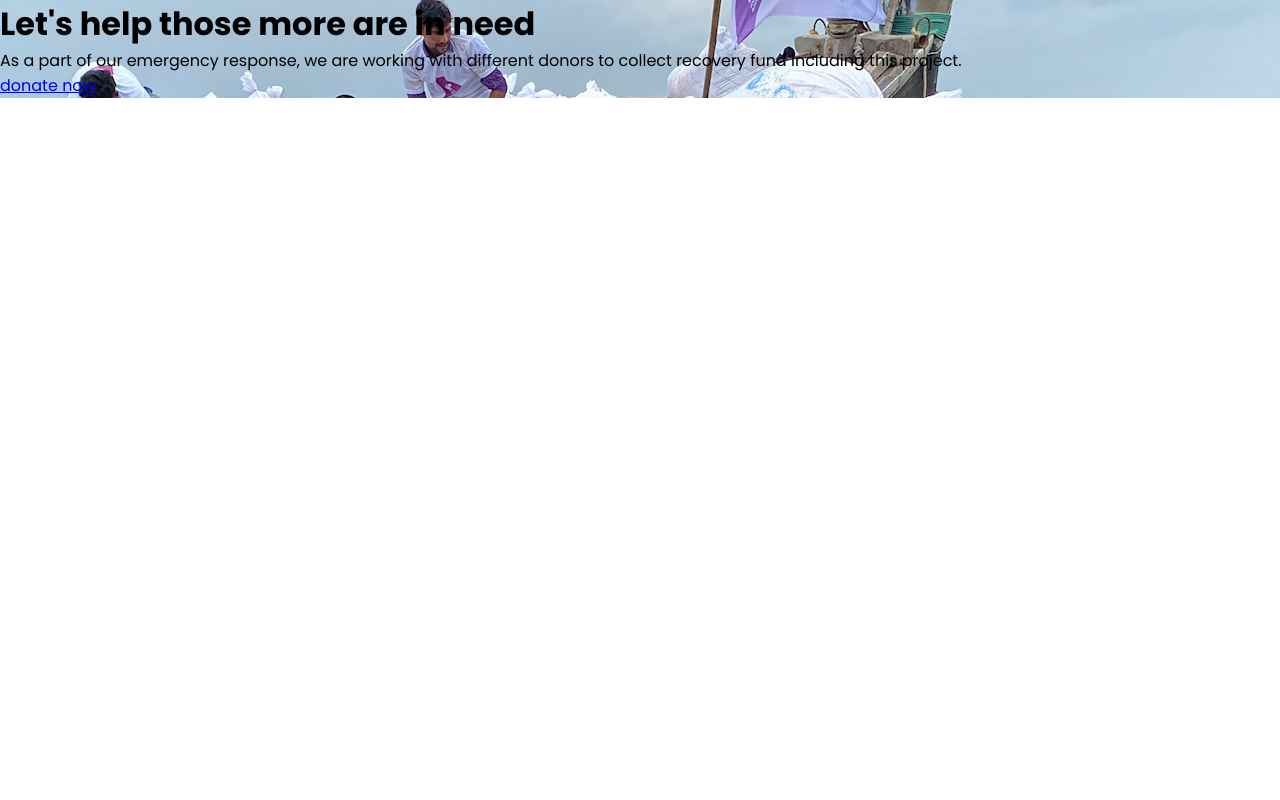
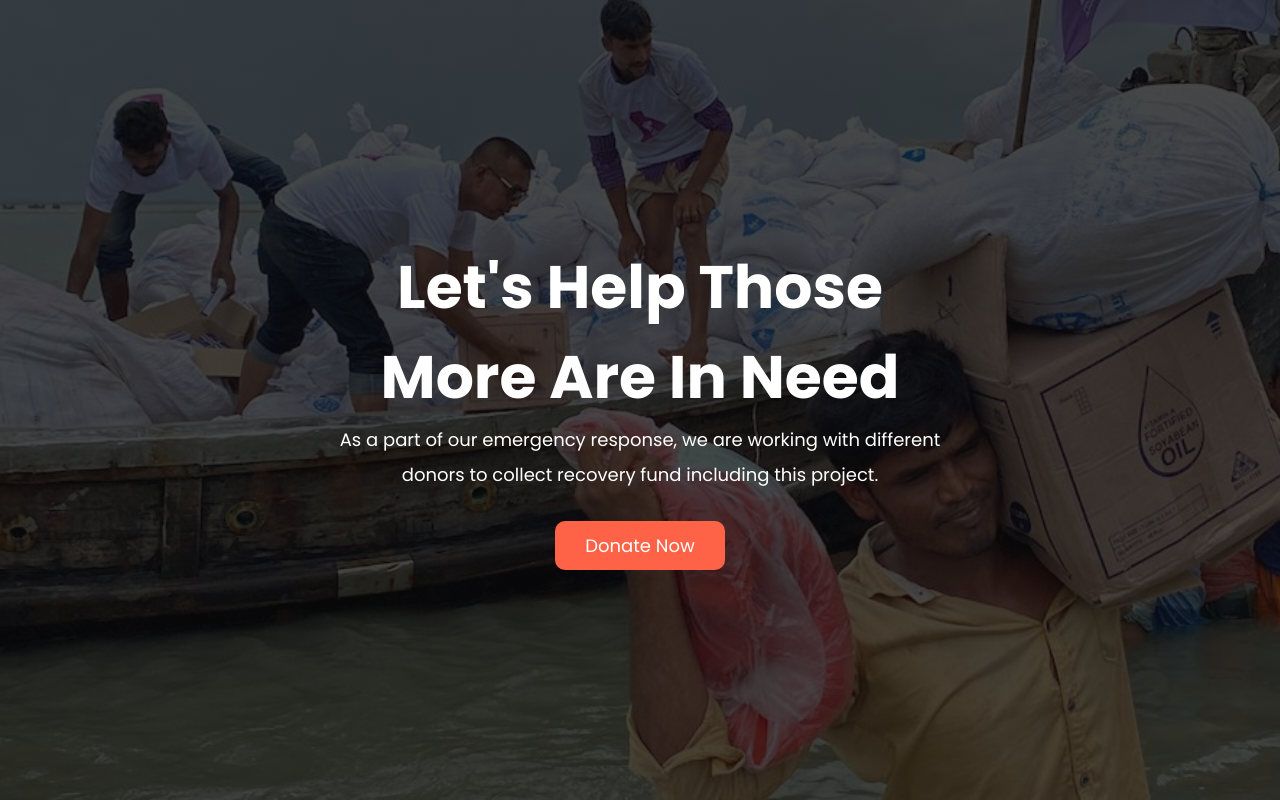
Before and after one commit to joywardhan/donate-today, a plain HTML site: page index.html in a window 1280 px wide. Drawn offline with Linux system fonts and the light colour scheme.

Commit message:
header-added

```diff
--- a/index.html
+++ b/index.html
@@ -12,10 +12,12 @@
 </head>
 <body>
     <header>
-        <div>
-            <h1>Let's help those more are in need</h1>
-            <p>As a part of our emergency response, we are working with different donors to collect recovery fund including this project.</p>
-            <a href="#">donate now</a>
+        <div class="header_main_div">
+            <div>
+                <h1>Let's help those more are in need</h1>
+                <p>As a part of our emergency response, we are working with different donors to collect recovery fund including this project.</p>
+                <a href="#">donate now</a>
+            </div>
         </div>
     </header>
 </body>
--- a/style.css
+++ b/style.css
@@ -4,5 +4,41 @@
     padding: 0px;
 }
 header{
-    background-image: url(images/562217d64a78.jpg);
+
+    background-image:linear-gradient(#0a0a0abf, #0a0a0abf), url(images/562217d64a78.jpg);
+    background-repeat: no-repeat;
+    background-size: cover;
+    width: 100%;
+    height: 100vh;
 }
+.header_main_div{
+    display: flex;
+    justify-content: center;
+    align-items: center;
+    height: 100%;
+}
+.header_main_div div{
+    width: 50%;
+    text-align: center;
+}
+.header_main_div h1{
+    color: #fff;
+    text-transform: capitalize;
+    font-size: 60px;
+
+}
+.header_main_div p{
+    color: #fff;
+    font-size: 18px;
+    padding-bottom: 40px;
+    line-height: 35px;
+}
+.header_main_div a{
+    text-decoration: none;
+    color: #fff;
+    text-transform: capitalize;
+    background: tomato;
+    padding: 12px 30px;
+    font-size: 18px;
+    border-radius: 10px;
+}
```
